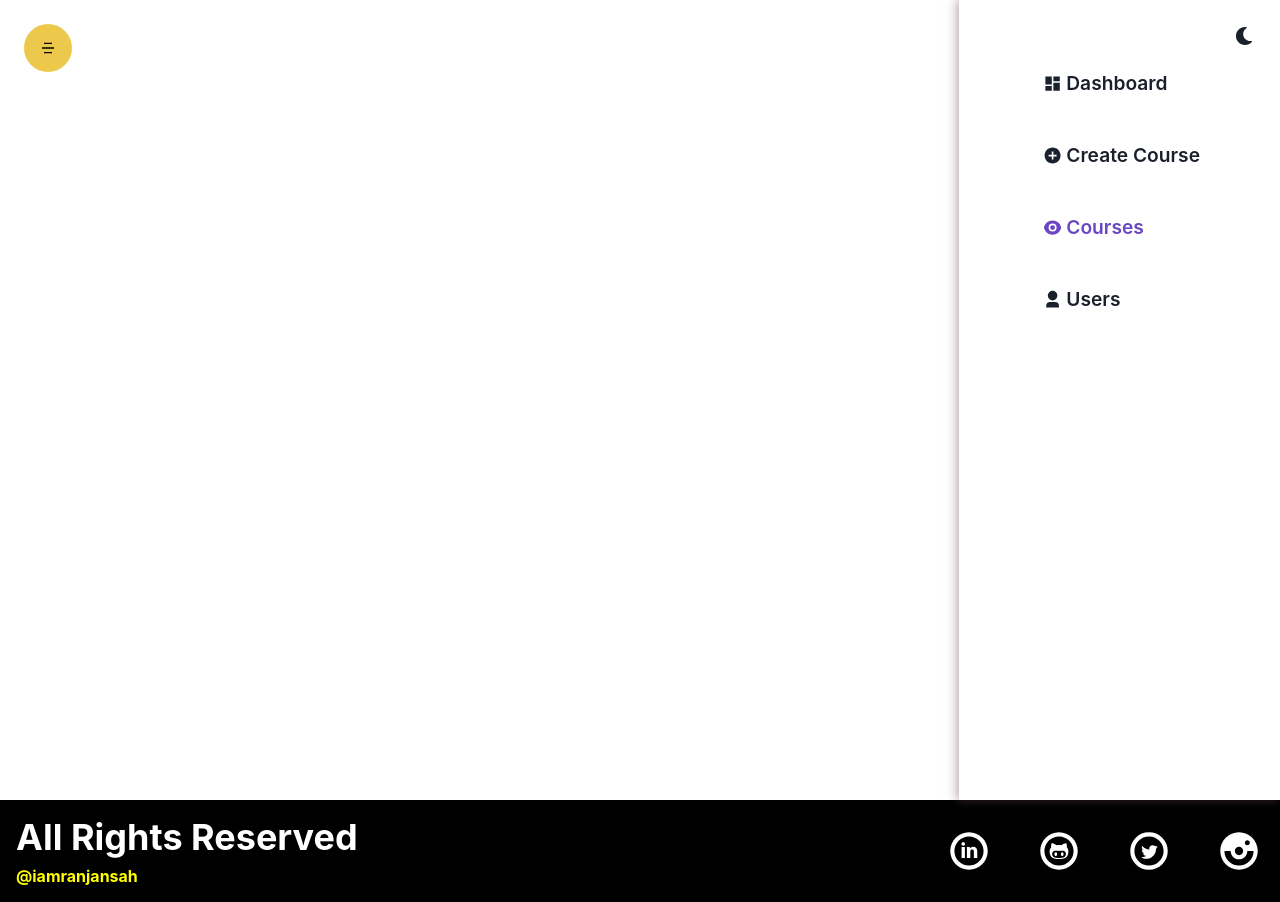
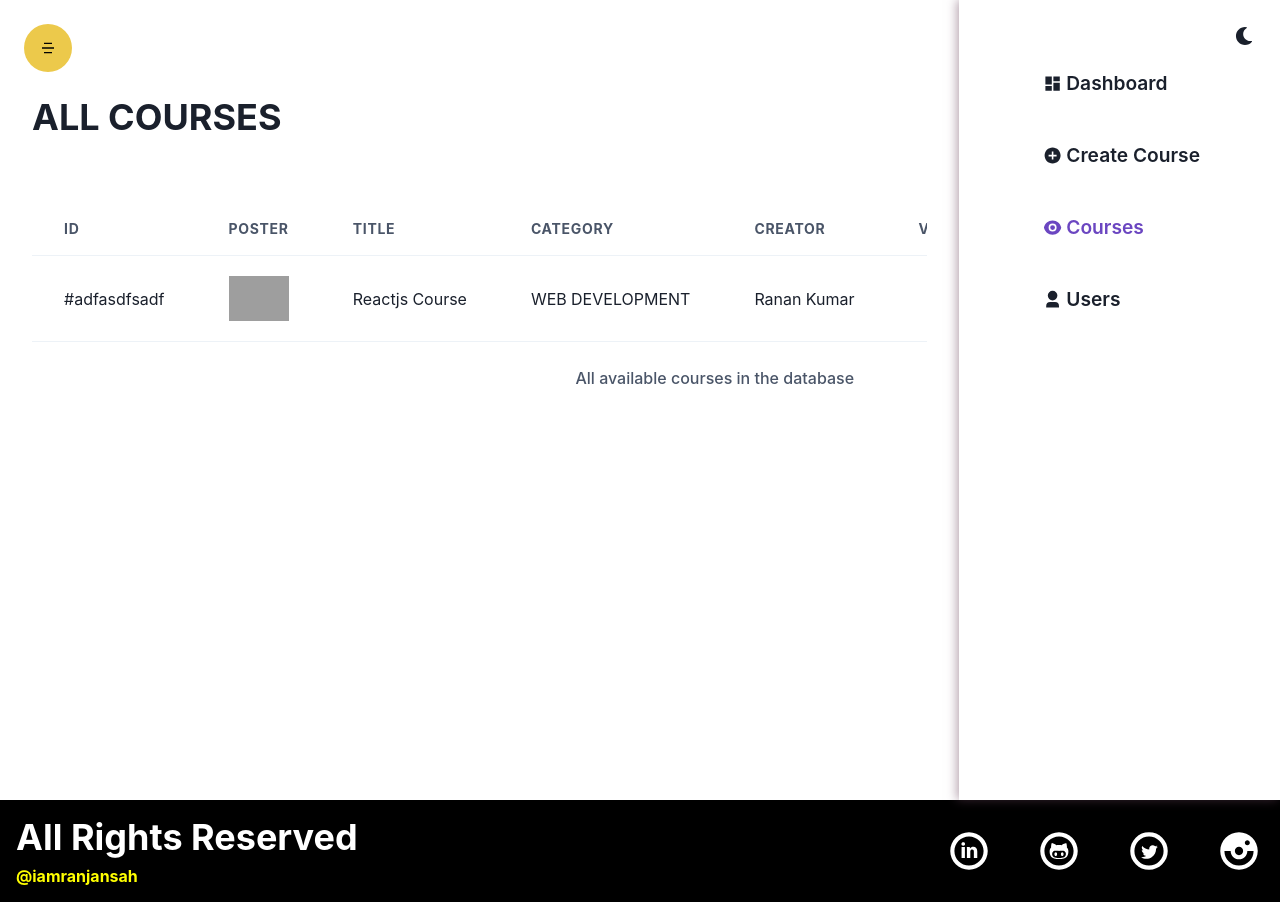
Before and after one commit to iamranjansah/TooD-V-, a React (Create React App) app: page /admin/courses in a window 1280 px wide. Built offline with nearby package versions, Linux system fonts and the light colour scheme; grey boxes are pictures that could not be loaded.

Commit message:
Add Lecture Form and Done frontend part

```diff
--- a/src/components/Admin/AdminCourses/AdminCourses.jsx
+++ b/src/components/Admin/AdminCourses/AdminCourses.jsx
@@ -1,20 +1,153 @@
-import { Box, Grid } from '@chakra-ui/react';
+import {
+  Box,
+  Button,
+  Grid,
+  Heading,
+  HStack,
+  Image,
+  Table,
+  TableCaption,
+  TableContainer,
+  Tbody,
+  Td,
+  Th,
+  Thead,
+  Tr,
+  useDisclosure,
+} from '@chakra-ui/react';
 import React from 'react';
 import cursor from '../../../assets/images/cursor.png';
-import Sidebar from '../Sidebar'
+import Sidebar from '../Sidebar';
+import { RiDeleteBin7Fill } from 'react-icons/ri';
+import CourseModal from './CourseModal';
+
+const Row = ({ item, courseDetailsHandler, deleteButtonHandler }) => {
+  return (
+    <Tr>
+      <Td>#{item._id}</Td>
+
+      <Td>
+        <Image src={item.poster.url} />
+      </Td>
+
+      <Td>{item.title}</Td>
+      <Td textTransform={'uppercase'}>{item.category}</Td>
+      <Td>{item.createdBy}</Td>
+      <Td isNumeric>{item.views}</Td>
+      <Td isNumeric>{item.noOfVideos}</Td>
+      <Td isNumeric>
+        <HStack justifyContent={'flex-end'}>
+          <Button
+            onClick={() => courseDetailsHandler(item._id)}
+            variant={'outline'}
+            color={'purple.500'}
+          >
+            View Lectures
+          </Button>
+          <Button
+            onClick={() => deleteButtonHandler(item._id)}
+            color={'purple.600'}
+          >
+            <RiDeleteBin7Fill />
+          </Button>
+        </HStack>
+      </Td>
+    </Tr>
+  );
+};
 
 const AdminCourses = () => {
+  const courses = [
+    {
+      _id: 'adfasdfsadf',
+      title: 'Reactjs Course',
+      category: 'Web Development',
+      poster: {
+        url: 'https://www.iamranjansah.me/static/media/coming%20soon.9a89d4777370090a6212.png',
+      },
+      createdBy: 'Ranan Kumar',
+      views: 123,
+      noOfVideos: 12,
+    },
+  ];
+
+  const { isOpen, onClose, onOpen } = useDisclosure();
+
+  const courseDetailsHandler = userId => {
+    // console.log(userId);
+    onOpen();
+  };
+
+  const deleteButtonHandler = userId => {
+    console.log(userId);
+  };
+
+  const deleteLectureButtonHandler = (courseId, lectureId) => {
+    console.log(lectureId);
+    console.log(courseId);
+  };
+
+  const addLectureHandler =(e,courseId, title, description,video)=>{
+    e.preventDefault();
+
+
+  }
+
   return (
-    <Grid css={{
+    <Grid
+      css={{
         cursor: `url(${cursor}), default !important`,
-      }} minH={'100vh'} templateColumns={['1fr', '5fr 1fr']}>
+      }}
+      minH={'100vh'}
+      templateColumns={['1fr', '5fr 1fr']}
+    >
+      <Box padding={['0', '8']} overflowX={'auto'}>
+        <Heading
+          textTransform={'uppercase'}
+          children="All Courses"
+          my={'16'}
+          textAlign={['center', 'left']}
+        />
 
-    <Box>
-
-    </Box>
-    <Sidebar/>
+        <TableContainer w={['100vw', 'full']}>
+          <Table variant={'simple'} size={'lg'}>
+            <TableCaption>All available courses in the database</TableCaption>
+            <Thead>
+              <Tr>
+                <Th>Id</Th>
+                <Th>Poster</Th>
+                <Th>Title</Th>
+                <Th>Category</Th>
+                <Th>Creator</Th>
+                <Th isNumeric>Views</Th>
+                <Th isNumeric>Lecture</Th>
+                <Th isNumeric>Active</Th>
+              </Tr>
+            </Thead>
+            <Tbody>
+              {courses.map(item => (
+                <Row
+                  courseDetailsHandler={courseDetailsHandler}
+                  deleteButtonHandler={deleteButtonHandler}
+                  key={item._id}
+                  item={item}
+                />
+              ))}
+            </Tbody>
+          </Table>
+        </TableContainer>
+        <CourseModal
+          isOpen={isOpen}
+          onClose={onClose}
+          id={'asdfasdfs'}
+          courseTitle={"React course"}
+          deleteLectureButtonHandler={deleteLectureButtonHandler}
+          addLectureHandler={addLectureHandler}
+        />
+      </Box>
+      <Sidebar />
     </Grid>
   );
 };
 
-export default AdminCourses
+export default AdminCourses;
--- /dev/null
+++ b/src/components/Admin/AdminCourses/CourseModal.jsx
@@ -0,0 +1,187 @@
+import {
+  Box,
+  Button,
+  Grid,
+  Heading,
+  Input,
+  Modal,
+  ModalBody,
+  ModalCloseButton,
+  ModalContent,
+  ModalFooter,
+  ModalHeader,
+  ModalOverlay,
+  Stack,
+  Text,
+  VStack,
+} from '@chakra-ui/react';
+import React, { useState } from 'react';
+import { RiDeleteBin7Fill } from 'react-icons/ri';
+
+const VideoCard = ({
+  title,
+  description,
+  num,
+  lectureId,
+  courseId,
+  deleteLectureButtonHandler,
+}) => {
+  return (
+    <Stack
+      direction={['column', 'row']}
+      my={'8'}
+      borderRadius={'lg'}
+      boxShadow={'0 0 10px rgba(107, 70,193,0.5)'}
+      justifyContent={['flex-start', 'space-between']}
+      padding={['4', '6']}
+    >
+      <Box>
+        <Heading size={'sm'} children={`#${num} ${title}`} />
+        <Text children={description} />
+      </Box>
+      <Button
+        color="purple.600"
+        onClick={() => deleteLectureButtonHandler(courseId, lectureId)}
+      >
+        <RiDeleteBin7Fill />
+      </Button>
+    </Stack>
+  );
+};
+
+const CourseModal = ({
+  isOpen,
+  onClose,
+  id,
+  deleteLectureButtonHandler,
+  addLectureHandler,
+  courseTitle,
+  lectures = [1, 2, 3, 4, 5, 6, 7, 8],
+}) => {
+  const [title, setTitle] = useState('');
+  const [description, setDescription] = useState('');
+  const [video, setVideo] = useState('');
+  const [videoPrev, setVideoPrev] = useState('');
+
+  const fileUploadCss = {
+    cursor: 'pointer',
+    marginLeft: '-5%',
+    width: '110%',
+    border: 'none',
+    height: '100%',
+    color: 'purple',
+    backgroundColor: 'white',
+  };
+
+  const changeVideoHandler = e => {
+    const file = e.target.files[0];
+    const reader = new FileReader();
+    reader.readAsDataURL(file);
+    reader.onloadend = () => {
+      setVideoPrev(reader.result);
+      setVideo(file);
+    };
+  };
+
+  const handleClose = () => {
+    setTitle('');
+    setDescription('');
+    setVideoPrev('');
+    setVideo('');
+    onClose();
+  };
+
+  return (
+    <Modal
+      isOpen={isOpen}
+      onClose={handleClose}
+      size={'full'}
+      scrollBehavior="inside"
+    >
+      <ModalOverlay />
+      <ModalContent>
+        <ModalHeader>{courseTitle}</ModalHeader>
+        <ModalCloseButton />
+        <ModalBody p={'16'}>
+          <Grid templateColumns={['1fr', '3fr 1fr']}>
+            <Box px={['0', '16']}>
+              <Box my={'5'}>
+                <Heading children={courseTitle} />
+                <Heading children={`#${id}`} size={'sm'} opacity={0.4} />
+              </Box>
+
+              <Heading children="Lectures" size={'md'} />
+
+              {lectures.map((item, i) => (
+                <VideoCard
+                  key={i}
+                  title={'React Intro'}
+                  description={
+                    'This is the intro lecture, where you will know the basic of react'
+                  }
+                  num={i + 1}
+                  lectureId={'safsdfsdfg'}
+                  courseId={id}
+                  deleteLectureButtonHandler={deleteLectureButtonHandler}
+                />
+              ))}
+            </Box>
+
+            <Box >
+              <form
+                onSubmit={e =>
+                  addLectureHandler(e, id, title, description, video)
+                }
+              >
+                <VStack spacing={'4'}>
+                  <Heading
+                    children="Add Lecture"
+                    size={'md'}
+                    textTransform={'uppercase'}
+                  />
+                  <Input
+                    focusBorderColor="purple.300"
+                    placeholder="Title"
+                    value={title}
+                    onChange={e => setTitle(e.target.value)}
+                  />
+                  <Input
+                    focusBorderColor="purple.300"
+                    placeholder="Description"
+                    value={description}
+                    onChange={e => setDescription(e.target.value)}
+                  />
+
+                  <Input
+                    accept="video/mp4"
+                    required
+                    type="file"
+                    focusBorderColor="Purple.300"
+                    css={{ '&::file-selector-button': fileUploadCss }}
+                    onChange={changeVideoHandler}
+                  />
+                  {videoPrev && (
+                    <video
+                      controlsList="nodownload"
+                      controls
+                      src={videoPrev}
+                    ></video>
+                  )}
+                  <Button w={'full'} colorScheme="purple" type="submit">
+                    Upload
+                  </Button>
+                </VStack>
+              </form>
+            </Box>
+          </Grid>
+        </ModalBody>
+
+        <ModalFooter>
+          <Button onClick={handleClose}>Close</Button>
+        </ModalFooter>
+      </ModalContent>
+    </Modal>
+  );
+};
+
+export default CourseModal;
```
